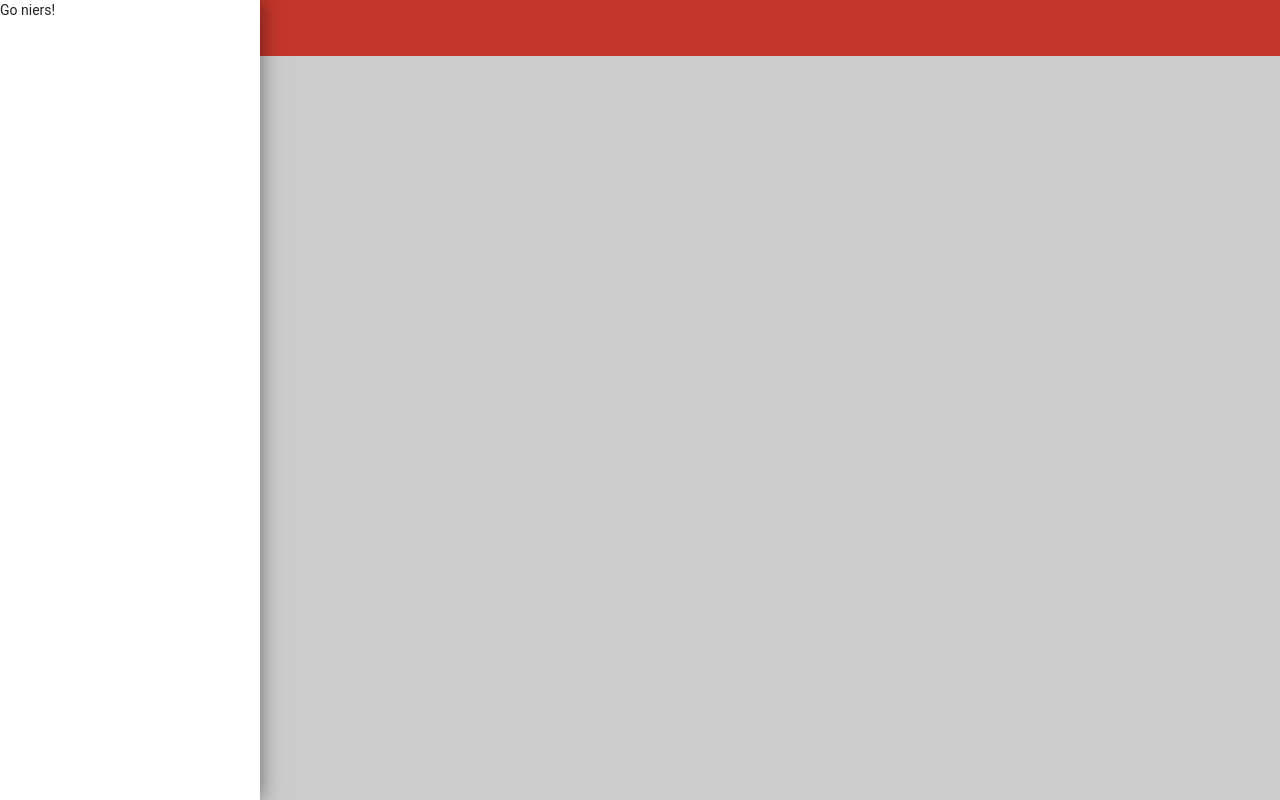
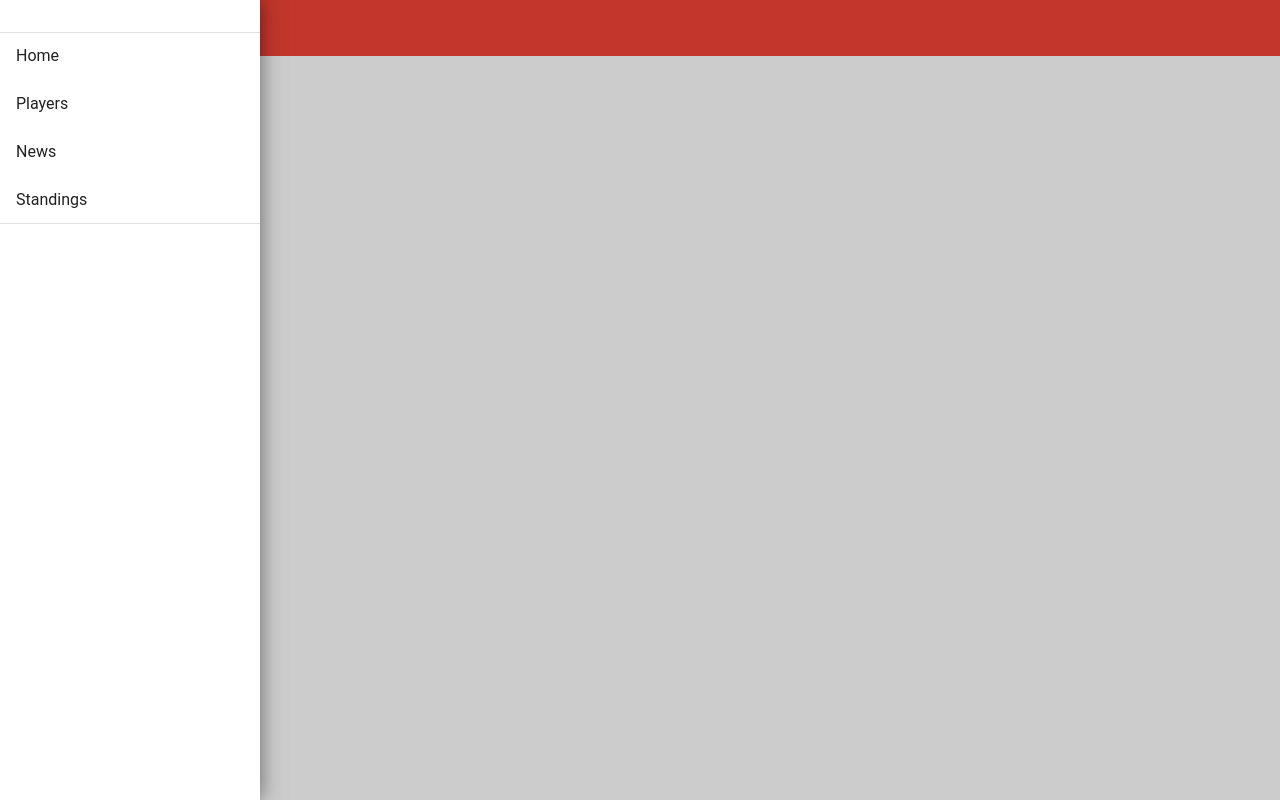
Before and after one commit to Jayce77/Framwork7Projects, a plain HTML site: page NinersApp/index.html in a window 1280 px wide. Both pictures are taken after a click on the link "dehaze". Drawn offline with Linux system fonts and the light colour scheme.

Commit message:
Added list-block

```diff
--- a/NinersApp/index.html
+++ b/NinersApp/index.html
@@ -14,7 +14,14 @@
   <div class="panel-overlay"></div>
 
   <div class="panel panel-left panel-cover">
-    Go niers!
+    <div class="list-block">
+      <ul>
+        <li class="item-content">Home</li>
+        <li class="item-content">Players</li>
+        <li class="item-content">News</li>
+        <li class="item-content">Standings</li>
+      </ul>
+    </div>
   </div>
 
   <div class="views">
```
